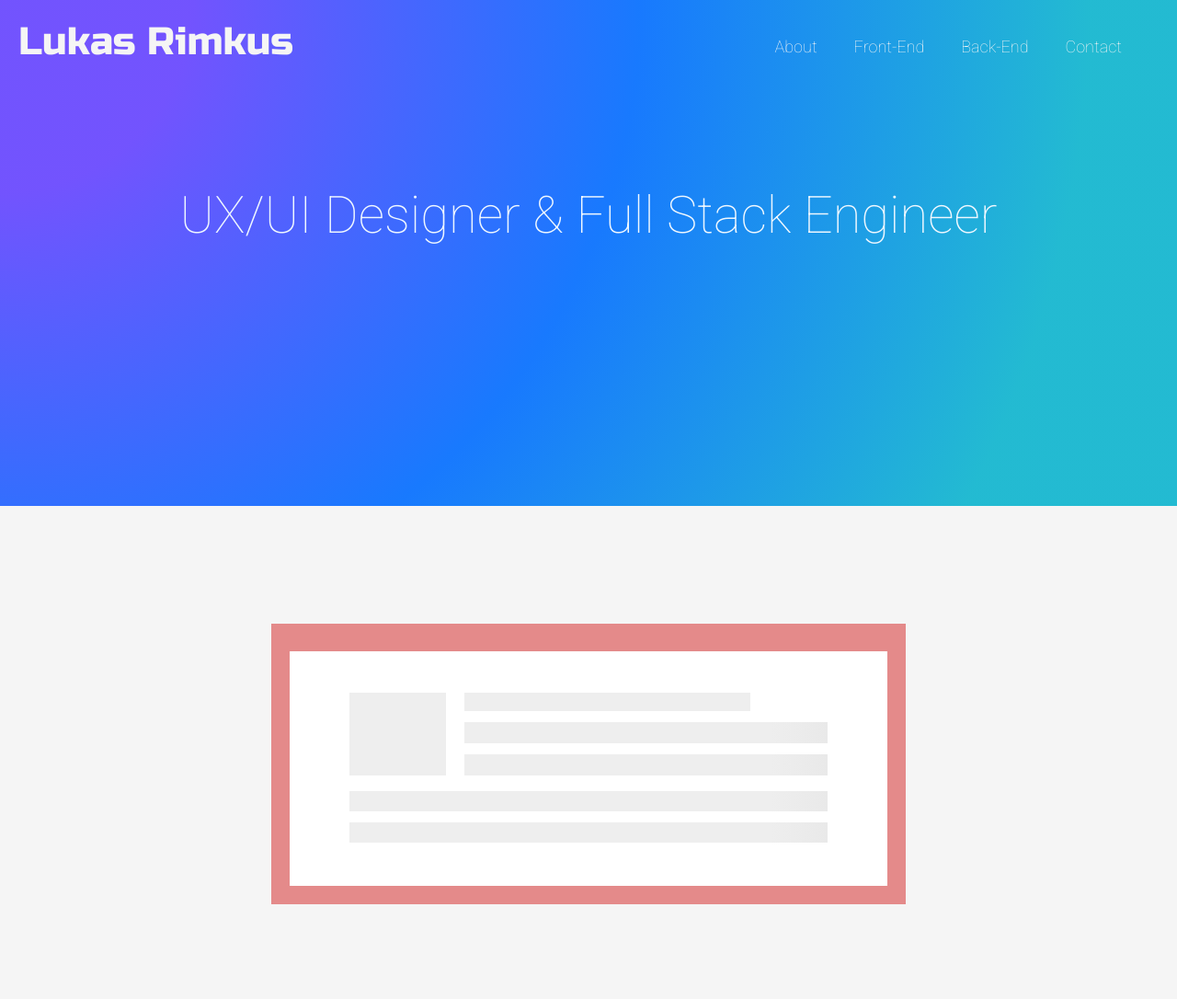
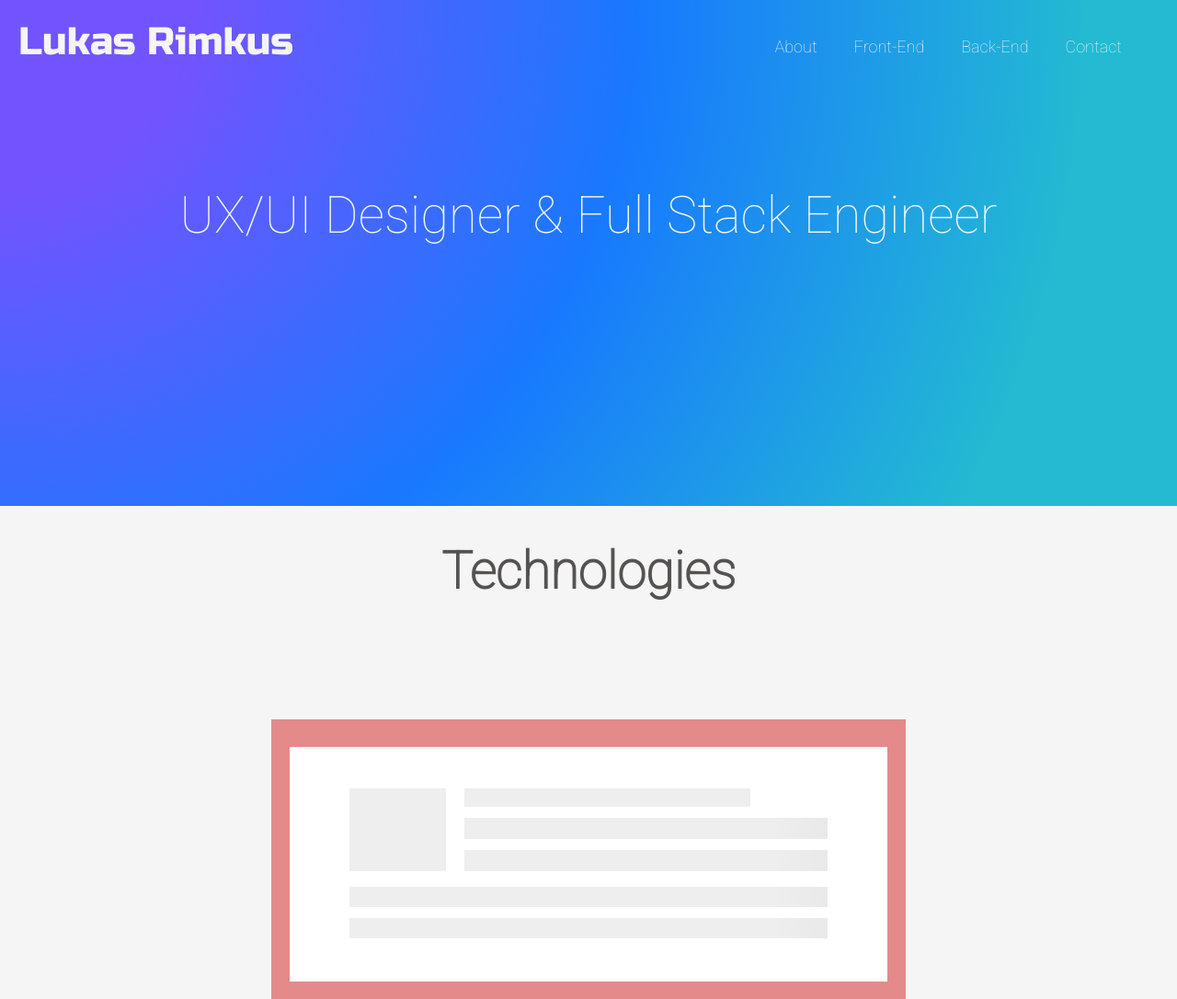
Before and after one commit to lukasijus/lukasijusweb, a PHP site: page / in a window 1280 px wide. Shown: the top 1086 px of the page at 92% size. Run offline with PHP 8.4, Linux system fonts and the light colour scheme.

Commit message:
update index

```diff
--- a/index.php
+++ b/index.php
@@ -57,7 +57,7 @@
     </header>
 
 
-
+    <h1 class="heading">Technologies</h1>
     <main class="page">
 
             <!-- Title -->
```
